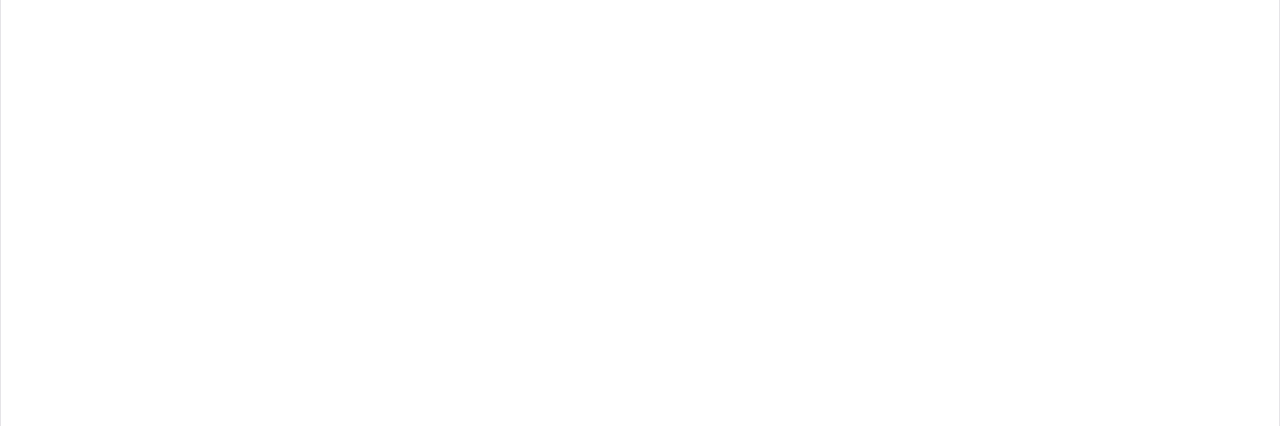
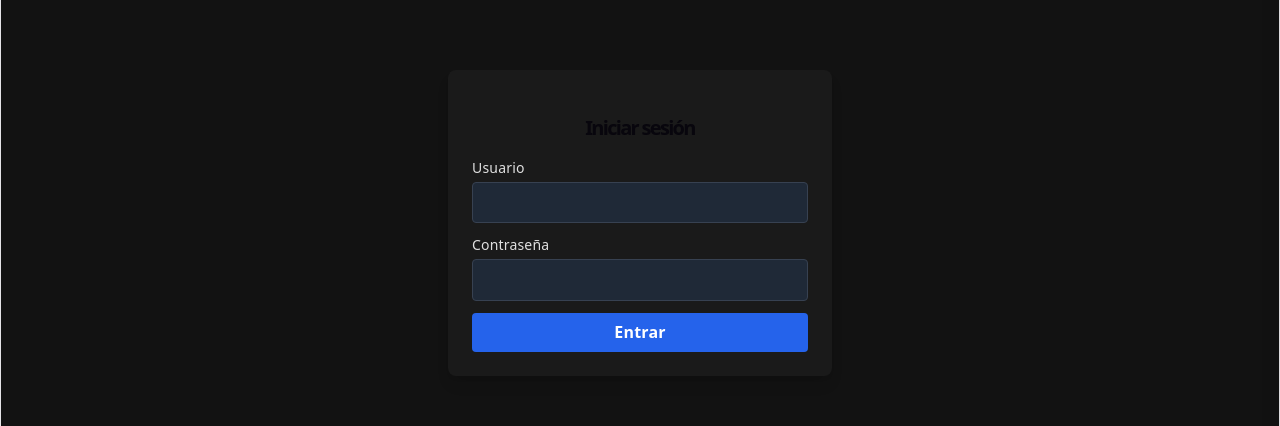
Before and after one commit to chusnaval/lugus-front, a React (Vite) app in the folder lugus-front/: page /login in a window 1280 px wide. Before the commit this address had no page. Shown: the part 259-685 px from the top of the page. Built offline with nearby package versions, Linux system fonts and the light colour scheme; no server answers.

Commit message:
Login with session
Login with session

```diff
--- a/lugus-front/src/App.tsx
+++ b/lugus-front/src/App.tsx
@@ -1,15 +1,35 @@
-import { Routes, Route } from "react-router-dom"
+import { Routes, Route, Navigate } from "react-router-dom"
 import Layout from "./components/Layout"
-import DashboardVisual from "./pages/dashboard/DashboardVisual"
 import Projects from "./pages/Projects"
 import Settings from "./pages/Settings"
 import MovieDetail from "./pages/movie/MovieDetail"
+import Dashboard from "./pages/Dashboard"
+
+import { useEffect, useState, type ReactNode } from "react"
+import Login from "./pages/Login"
+import { useAuth } from "./context/AuthContext"
+
+interface PrivateRouteProps {
+  children: ReactNode
+}
+
+export function PrivateRoute({ children }: PrivateRouteProps) {
+  const { isAuthenticated } = useAuth()
+
+  if (isAuthenticated === null) {
+    return <div>Cargando...</div> // evita parpadeos
+  }
+
+  return isAuthenticated ? children : <Navigate to="/login" />
+}
+
 
 export default function App() {
   return (
     <Routes>
       <Route element={<Layout />}>
-        <Route path="/" element={<DashboardVisual />} />
+        <Route path="/login" element={<Login />}/>
+        <Route path="/" element={  <PrivateRoute><Dashboard /></PrivateRoute>} />
         <Route path="/projects" element={<Projects />} />
         <Route path="/settings" element={<Settings />} />
         <Route path="/movie/:id" element={<MovieDetail />} />
--- /dev/null
+++ b/lugus-front/src/context/AuthContext.tsx
@@ -0,0 +1,42 @@
+import { createContext, useContext, useEffect, useState } from "react"
+
+interface AuthContextType {
+  isAuthenticated: boolean | null
+  refreshSession: () => Promise<void>
+}
+
+const AuthContext = createContext<AuthContextType>({
+  isAuthenticated: null,
+  refreshSession: async () => {},
+})
+
+export function AuthProvider({ children }: { children: React.ReactNode }) {
+  const [isAuthenticated, setIsAuthenticated] = useState<boolean | null>(null)
+
+  // ESTA ES TU checkSession REAL
+  const refreshSession = async () => {
+    try {
+      const res = await fetch("http://localhost:8080/lugus/api/auth/me", {
+        credentials: "include",
+      })
+      setIsAuthenticated(res.ok)
+    } catch {
+      setIsAuthenticated(false)
+    }
+  }
+
+  // Se ejecuta UNA VEZ al arrancar la app
+  useEffect(() => {
+    refreshSession()
+  }, [])
+
+  return (
+    <AuthContext.Provider value={{ isAuthenticated, refreshSession }}>
+      {children}
+    </AuthContext.Provider>
+  )
+}
+
+export function useAuth() {
+  return useContext(AuthContext)
+}
--- a/lugus-front/src/main.tsx
+++ b/lugus-front/src/main.tsx
@@ -8,12 +8,15 @@ import "@fontsource-variable/inter/index.css"
 import './index.css'
 import App from './App.tsx'
 import { ToastProvider } from "./components/ui/ToastContext"
+import { AuthProvider } from './context/AuthContext.tsx'
 
 createRoot(document.getElementById('root')!).render(
   <StrictMode>
-     <ToastProvider>
+    <ToastProvider>
       <BrowserRouter>
-        <App />
+        <AuthProvider>
+          <App />
+        </AuthProvider>
       </BrowserRouter>
     </ToastProvider>
   </StrictMode>,
--- /dev/null
+++ b/lugus-front/src/pages/Login.tsx
@@ -0,0 +1,69 @@
+import { useState } from "react"
+
+export default function Login() {
+  const [username, setUsername] = useState("")
+  const [password, setPassword] = useState("")
+  const [error, setError] = useState("")
+
+const handleSubmit = async (e: React.SubmitEvent<HTMLFormElement>) => {
+  e.preventDefault()
+  setError("")
+
+    try {
+      const res = await fetch("http://localhost:8080/lugus/api/auth/login", {
+        method: "POST",
+        headers: { "Content-Type": "application/json" },
+        credentials: "include", // IMPORTANTE para recibir JSESSIONID
+        body: JSON.stringify({ username, password }),
+      })
+
+      if (!res.ok) {
+        setError("Usuario o contraseña incorrectos")
+        return
+      }
+
+      // Login OK → redirigir al dashboard
+      window.location.href = "/"
+    } catch (err) {
+      setError("Error de conexión con el servidor")
+    }
+  }
+
+  return (
+    <div className="min-h-screen flex items-center justify-center bg-lugus-bg">
+      <form
+        onSubmit={handleSubmit}
+        className="bg-lugus-bgAlt p-6 rounded-lg shadow-lg w-full max-w-sm"
+      >
+        <h1 className="text-xl font-semibold text-center mb-4">Iniciar sesión</h1>
+
+        <label className="block text-sm mb-1">Usuario</label>
+        <input
+          type="text"
+          value={username}
+          onChange={(e) => setUsername(e.target.value)}
+          className="w-full p-2 rounded bg-gray-800 text-white mb-3 border border-gray-700 focus:border-gray-500"
+        />
+
+        <label className="block text-sm mb-1">Contraseña</label>
+        <input
+          type="password"
+          value={password}
+          onChange={(e) => setPassword(e.target.value)}
+          className="w-full p-2 rounded bg-gray-800 text-white mb-3 border border-gray-700 focus:border-gray-500"
+        />
+
+        {error && (
+          <p className="text-red-400 text-sm mb-3">{error}</p>
+        )}
+
+        <button
+          type="submit"
+          className="w-full bg-blue-600 hover:bg-blue-500 transition-colors p-2 rounded text-white font-semibold"
+        >
+          Entrar
+        </button>
+      </form>
+    </div>
+  )
+}
--- a/lugus-front/src/pages/dashboard/DashboardText.tsx
+++ b/lugus-front/src/pages/dashboard/DashboardText.tsx
@@ -13,9 +13,9 @@ export default function DashboardText() {
   }
 
   const ultimas = [
-    { title: "Heat", year: 1995, format: "Blu-ray" },
-    { title: "Alien 3", year: 1992, format: "4K" },
-    { title: "The Thing", year: 1982, format: "Blu-ray" },
+    { title: "Heat", year: 1995, format: "Blu-ray", genre: "Thriller" },
+    { title: "Alien 3", year: 1992, format: "4K" , genre: "Acción"},
+    { title: "The Thing", year: 1982, format: "Blu-ray", genre: "Terror" },
   ]
 
   const sagasIncompletas = [
@@ -49,10 +49,8 @@ export default function DashboardText() {
         <Card>
           <h3 className="text-lg font-semibold">Sagas</h3>
           <p className="mt-2">
-            <Chip color="blue">{stats.sagasCompletas} completas</Chip>
-            <Chip color="gold" className="ml-2">
-              {stats.sagasIncompletas} incompletas
-            </Chip>
+               <Chip icon='' label='{stats.sagasCompletas} completas' color="blue"/>
+               <Chip icon='' label='{stats.sagasIncompletas} incompletas' color="gold" className="ml-2"/>
           </p>
         </Card>
       </div>
@@ -66,6 +64,7 @@ export default function DashboardText() {
             { key: "title", label: "Título" },
             { key: "year", label: "Año" },
             { key: "format", label: "Formato" },
+            { key: "genre", label: "Genero" },
           ]}
           data={ultimas}
         />
--- a/lugus-front/src/pages/dashboard/DashboardVisual.tsx
+++ b/lugus-front/src/pages/dashboard/DashboardVisual.tsx
@@ -4,6 +4,8 @@ import { peliculas } from "../../data/peliculasMock" // tu mock real
 import ActiveFiltersChips from "../../components/filters/ActiveFiltersChips"
 import { Link } from "react-router-dom"
 import SkeletonCard from "../../components/SkeletonCard"
+import Card from "../../components/ui/Card"
+import Chip from "../../components/ui/Chip"
 
 export default function DashboardVisual() {
   const { filters } = useFiltersContext()
@@ -62,26 +64,87 @@ export default function DashboardVisual() {
     )
   }
 
+  // Datos mock por ahora
+  const stats = {
+    total: 1240,
+    nuevasSemana: 12,
+    sagasCompletas: 34,
+    sagasIncompletas: 9,
+    duplicados: 7,
+  }
+
   // GRID REAL
   return (
     <>
       <ActiveFiltersChips />
+      <div className="space-y-8">
+
+        {/* Estadísticas */}
+        <div className="grid grid-cols-1 md:grid-cols-3 gap-6">
+          <Card>
+            <h3 className="text-lg font-semibold">Total películas</h3>
+            <p className="text-3xl font-bold mt-2">{stats.total}</p>
+          </Card>
+
+          <Card>
+            <h3 className="text-lg font-semibold">Nuevas esta semana</h3>
+            <p className="text-3xl font-bold mt-2">{stats.nuevasSemana}</p>
+          </Card>
+
+          <Card>
+            <h3 className="text-lg font-semibold">Sagas</h3>
+            <p className="mt-2">
+              <Chip icon='' label='{stats.sagasCompletas} completas' color="blue" />
+              <Chip icon='' label='{stats.sagasIncompletas} incompletas' color="gold" className="ml-2" />
+
+            </p>
+          </Card>
+        </div>
+
+        {/* Últimas añadidas */}
+        <Card>
+          <h3 className="text-xl font-semibold mb-4">Últimas añadidas</h3>
+
           <div className="grid grid-cols-2 sm:grid-cols-3 md:grid-cols-5 gap-4">
             {filteredCollection.map((p) => (
               <Link key={p.id} to={`/movie/${p.id}`}>
-            <div className="bg-lugus-bgAlt rounded-lg overflow-hidden shadow-md hover:scale-[1.02] transition-transform">
+                <div className="relative bg-lugus-bgAlt rounded-lg overflow-hidden shadow-md hover:scale-[1.02] transition-transform group">
                   {p.cover ? (
-                <img src={p.cover} alt={p.titulo} className="h-48 w-full object-cover" />
+                    <img
+                      src={p.cover}
+                      alt={p.titulo}
+                      className="h-48 w-full object-cover"
+                    />
                   ) : (
                     <div className="h-48 bg-gray-700 flex items-center justify-center text-white">
                       {p.titulo}
                     </div>
                   )}
+
+                  {/* OVERLAY HOVER */}
+                  <div className="
+                        absolute inset-0
+                        bg-black/70
+                        opacity-0
+                        group-hover:opacity-100
+                        transition-opacity
+                        flex flex-col justify-end p-3">
+                    <p className="text-white font-semibold text-sm">{p.titulo}</p>
+                    <p className="text-gray-300 text-xs">{p.anyo} · {p.formato}</p>
+                    <p className="text-gray-400 text-xs">{p.genero}</p>
+                  </div>
+
+                  {/* TÍTULO DEBAJO */}
                   <p className="p-2 text-center text-sm">{p.titulo}</p>
                 </div>
+
               </Link>
             ))}
           </div>
+        </Card>
+      </div>
+
+
     </>
   )
 }
```
Lines whose indentation alone changed are shown as unchanged.
